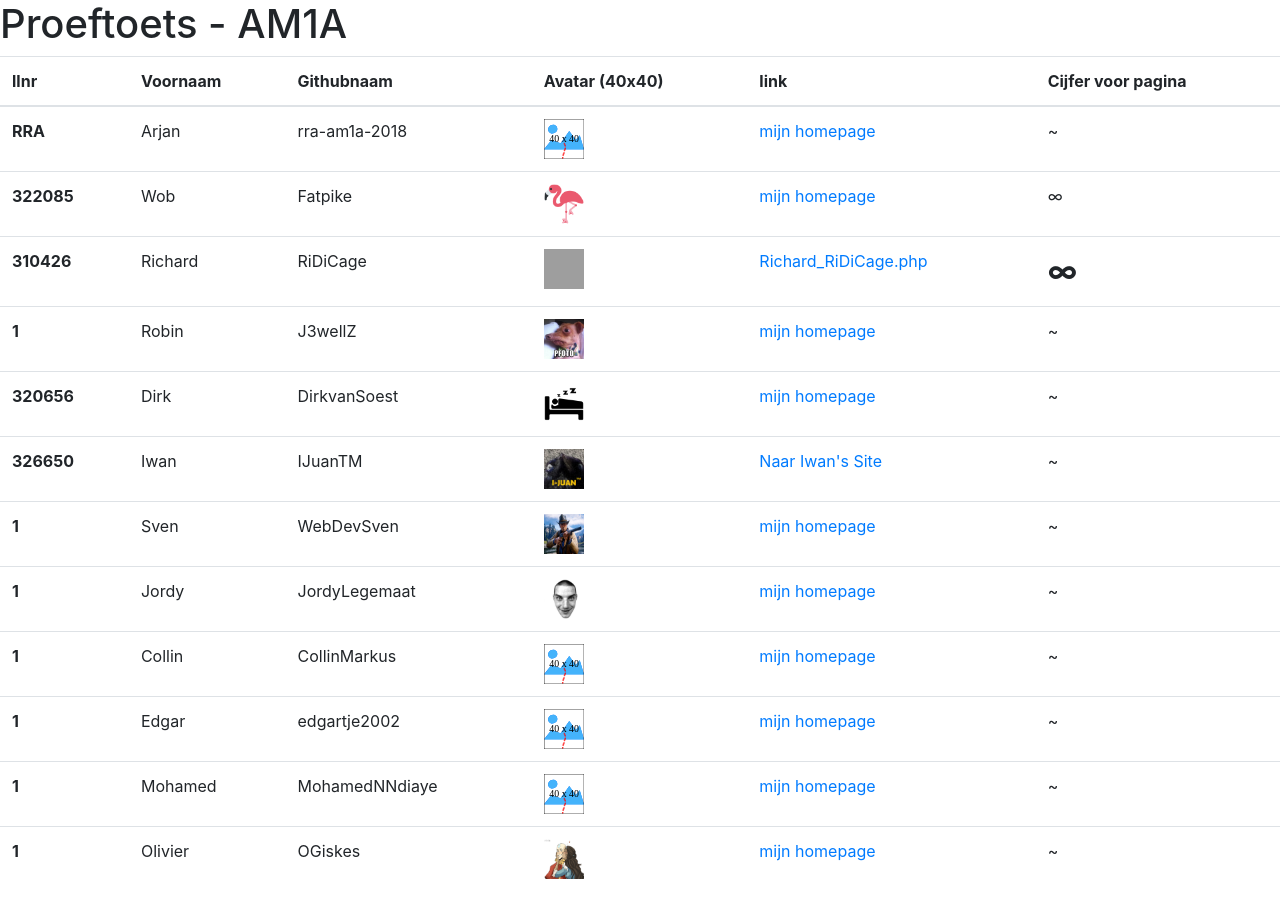
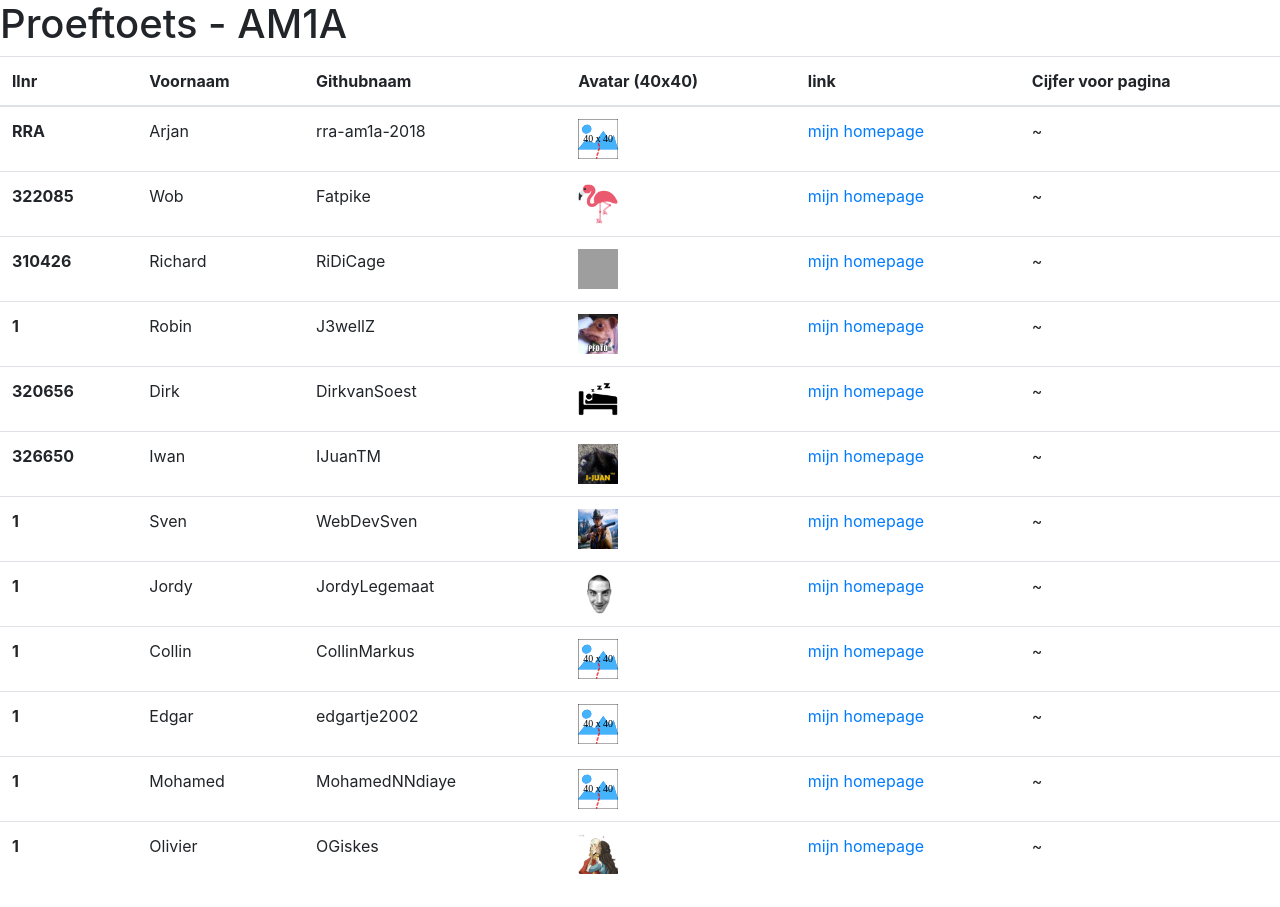
Before and after one commit to rra-am1a-2018/proeftoets-am1a, a PHP site: page / in a window 1280 px wide. After the commit the page ends 874 px from the top, so only its background shows below. Run offline with PHP 8.4, Linux system fonts and the light colour scheme; grey boxes are pictures that could not be loaded.

Commit message:
update index.php (alles wordt het zelfde)

```diff
--- a/Richard_RiDiCage.php
+++ b/Richard_RiDiCage.php
@@ -50,13 +50,14 @@
     <style>
         body{
             background: rgb(20,20,20);
+            color: gold;
         }
 
     </style>
   </head>
   <body>
     <div class="container">
-        <h1>Richard</h1>
+        <h1>Proef toets van: Richard</h1>
         <table class="table table-dark">
             <thead>
                 <tr>
--- a/index.php
+++ b/index.php
@@ -50,7 +50,7 @@
                     <td>Fatpike</td>
                     <td><img src="./img/FatpikeAvatar.png" width="40px" height="40px" /></td>
                     <td><a href="./wob_Fatpike.php">mijn homepage</a></td>
-                    <td>∞</td>
+                    <td>~</td>
                 </tr>
 
 
@@ -59,8 +59,8 @@
                     <td>Richard</td>
                     <td>RiDiCage</td>
                     <td><img src="https://ridis.nl/img/logo/RidisXL.svg" width="40px" height="40px" /></td>
-                    <td><a href="./Richard_RiDiCage.php">Richard_RiDiCage.php</a></td>
-                    <td><b><span>∞</span></b></td>
+                    <td><a href="./Richard_RiDiCage.php">mijn homepage</a></td>
+                    <td>~</td>
                 </tr>
 
 
@@ -89,7 +89,7 @@
                     <td>Iwan</td>
                     <td>IJuanTM</td>
                     <td><img src="./img/IJuanTM.png" width="40px" height="40px" /></td>
-                    <td><a href="./Iwan_IJuanTM.php">Naar Iwan's Site</a></td>
+                    <td><a href="./Iwan_IJuanTM.php">mijn homepage</a></td>
                     <td>~</td>
                 </tr>
 
```
